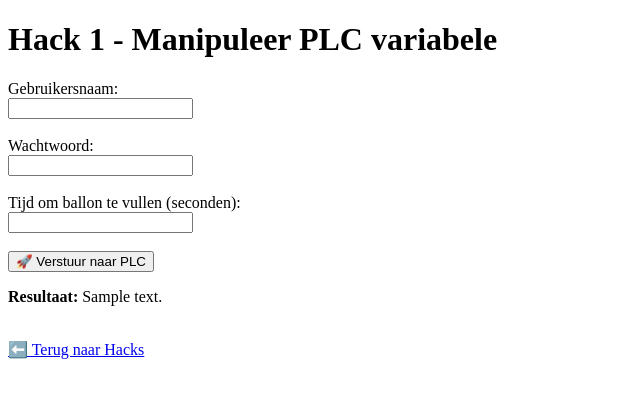
After one commit to Daafjuuh/SiemensHack, a Flask app: template templates/post-hack.html in a window 1280 px wide. The commit adds this page. Shown: the top 398 px of the page, without its empty margins (0-640 px from the left). Run offline with Flask 3, Linux system fonts and the light colour scheme; the template is opened without the code that fills it: most values are stand-ins (such as "Sample title", 1, 10 or a date in 2020).

Commit message:
untested addition of new pages and buttons to trigger the post script with a form

```diff
--- a/app.py
+++ b/app.py
@@ -1,4 +1,5 @@
-from flask import Flask, render_template
+from flask import Flask, render_template, request
+from scripts.PostScript import hack_plc
 
 app = Flask(__name__)
 
@@ -6,6 +7,18 @@ app = Flask(__name__)
 def hello_world():
     return render_template('index.html')
 
-@app.route("/")
+@app.route("/hacks")
 def show_hacks():
     return render_template('hacks.html')
+
+@app.route("/hack1", methods=["GET", "POST"])
+def hack1():
+    message = ""
+    if request.method == "POST":
+        username = request.form["username"]
+        password = request.form["password"]
+        fill_time = request.form["fill_time"]
+
+        message = hack_plc(username, password, fill_time)
+
+    return render_template("hack1.html", message=message)
--- a/requirements.txt
+++ b/requirements.txt
@@ -1,8 +1,13 @@
 blinker==1.9.0
+certifi==2025.6.15
+charset-normalizer==3.4.2
 click==8.2.1
 colorama==0.4.6
 Flask==3.1.1
+idna==3.10
 itsdangerous==2.2.0
 Jinja2==3.1.6
 MarkupSafe==3.0.2
+requests==2.32.4
+urllib3==2.4.0
 Werkzeug==3.1.3
--- a/templates/index.html
+++ b/templates/index.html
@@ -6,6 +6,10 @@
     <title>Landingspagina</title>
 </head>
 <body>
-    <p class="test">ladningggg</p>
+    <h1>Welkom op de OT-Demo</h1>
+
+    <form action="/hacks">
+        <button type="submit">🔍 Bekijk hacks</button>
+    </form>
 </body>
 </html>
--- /dev/null
+++ b/templates/post-hack.html
@@ -0,0 +1,30 @@
+<!DOCTYPE html>
+<html lang="en">
+<head>
+    <meta charset="UTF-8">
+    <title>Hack 1 - PLC Variable Write</title>
+</head>
+<body>
+    <h1>Hack 1 - Manipuleer PLC variabele</h1>
+
+    <form method="POST">
+        <label for="username">Gebruikersnaam:</label><br>
+        <input type="text" id="username" name="username" required><br><br>
+
+        <label for="password">Wachtwoord:</label><br>
+        <input type="password" id="password" name="password" required><br><br>
+
+        <label for="fill_time">Tijd om ballon te vullen (seconden):</label><br>
+        <input type="text" id="fill_time" name="fill_time" required><br><br>
+
+        <button type="submit">🚀 Verstuur naar PLC</button>
+    </form>
+
+    {% if message %}
+        <p><strong>Resultaat:</strong> {{ message }}</p>
+    {% endif %}
+
+    <br>
+    <a href="/hacks">⬅️ Terug naar Hacks</a>
+</body>
+</html>
```
Also changed, not shown: scripts/PostScript.py (+28 -44 lines), templates/hacks.html (+9 -1 lines).
